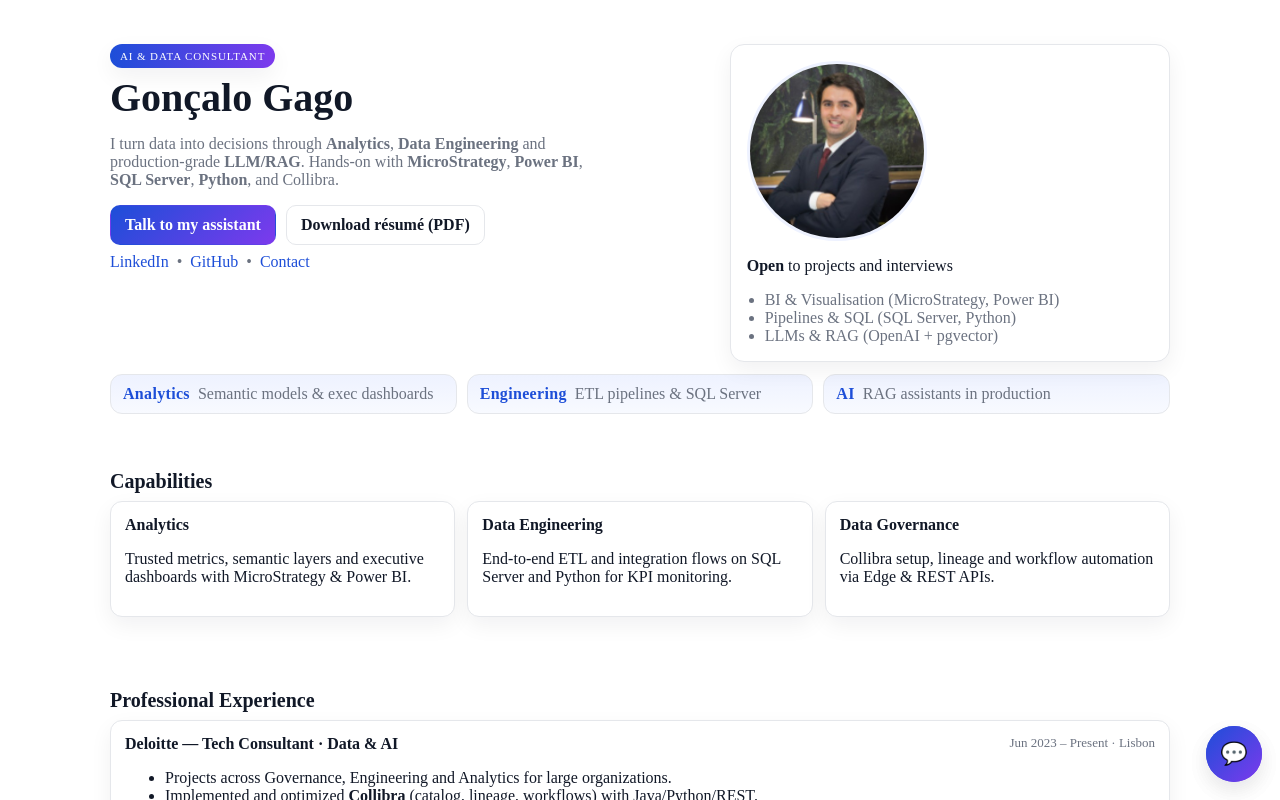
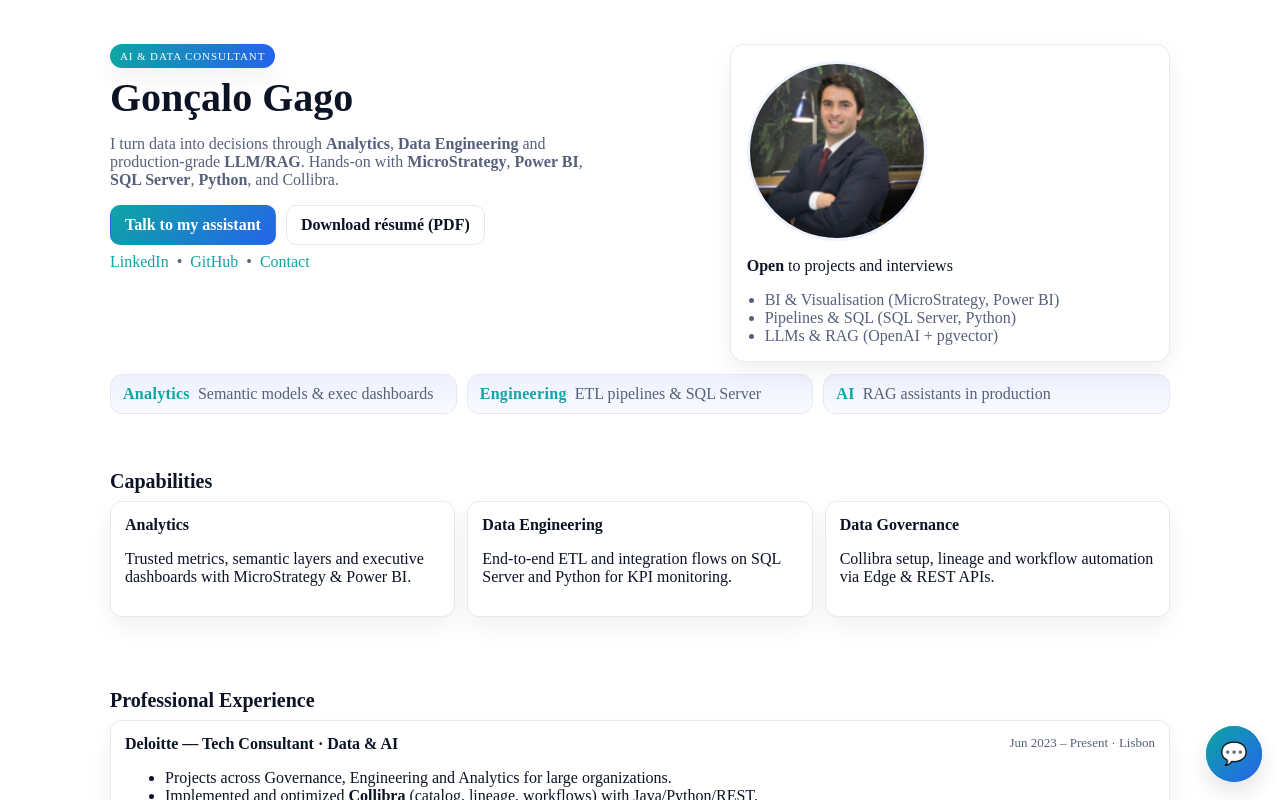
Before and after one commit to goncalogago1/curriculo, a Next.js app: page / in a window 1280 px wide. Shown: the top 800 px of the page. Built offline with nearby package versions, Linux system fonts and the light colour scheme.

Commit message:
fix: meeee teste teste de commit few

```diff
--- a/app/globals.css
+++ b/app/globals.css
@@ -1,18 +1,18 @@
 /* ========= THEME (LIGHT) ========= */
 :root{
   --bg: #ffffff;
-  --bg-soft: #f6f7f9;
+  --bg-soft: #f7fbfb;
   --card: #ffffff;
-  --text: #111827;       /* gray-900 */
-  --muted: #6b7280;      /* gray-500 */
-  --brand: #1d4ed8;      /* blue-700 */
-  --brand-2: #7c3aed;    /* violet-600 */
-  --accent: #0ea5e9;     /* sky-600 */
-  --border: #e5e7eb;
-  --shadow: 0 8px 22px rgba(17, 24, 39, 0.06);
+  --text: #0b1324;
+  --muted: #56607a;
+  --brand: #0ea5a4;      /* teal-600 */
+  --brand-2: #2563eb;    /* blue-600 */
+  --accent: #059669;     /* emerald-600 */
+  --border: #e6eaef;
+  --shadow: 0 10px 24px rgba(11, 19, 36, 0.06);
 
   --grad: linear-gradient(135deg, var(--brand), var(--brand-2));
-  --chip: linear-gradient(180deg, #eef2ff, #f8faff);
+  --chip: linear-gradient(180deg, #e9fbfb, #f6fbff);
 }
 
 html, body {
--- a/components/ChatWidget.tsx
+++ b/components/ChatWidget.tsx
@@ -80,7 +80,7 @@
         className={`chatwidget ${open ? "chatwidget--open" : ""}`}
         role="dialog"
         aria-modal="true"
-        aria-label="Assistant"
+        aria-label="CV Goncalo Gago Assistant"
       >
         <div className="chatwidget__header">
           <div className="chatwidget__title">Assistant</div>
--- a/scripts/ingest.ts
+++ b/scripts/ingest.ts
@@ -37,7 +37,7 @@
   }
 
   const pdfBuffer = fs.readFileSync(pdfPath);
-  const parsed = await pdfParse(pdfBuffer);
+  const parsed = await pdfParse.default(pdfBuffer); // 👈 corrigido aqui
   const fullText = parsed.text.replace(/\s+\n/g, "\n").trim();
 
   const chunks = chunkText(fullText);
```
